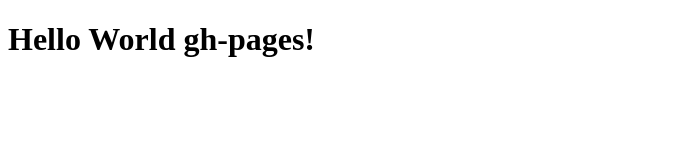
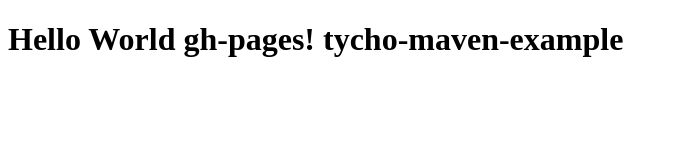
Before and after one commit to antoniogarmendia/tycho-swtbot-example, a plain HTML site: page index.html in a window 1280 px wide. Shown: the whole page, without its empty margins (0-678 px from the left). Drawn offline with Linux system fonts and the light colour scheme.

Commit message:
Update index.html.

```diff
--- a/index.html
+++ b/index.html
@@ -8,7 +8,7 @@
 </head>
 
 <body>
-    <h1> Hello World gh-pages! </h1>
+    <h1> Hello World gh-pages! tycho-maven-example </h1>
 </body>
 
 </html>
```
